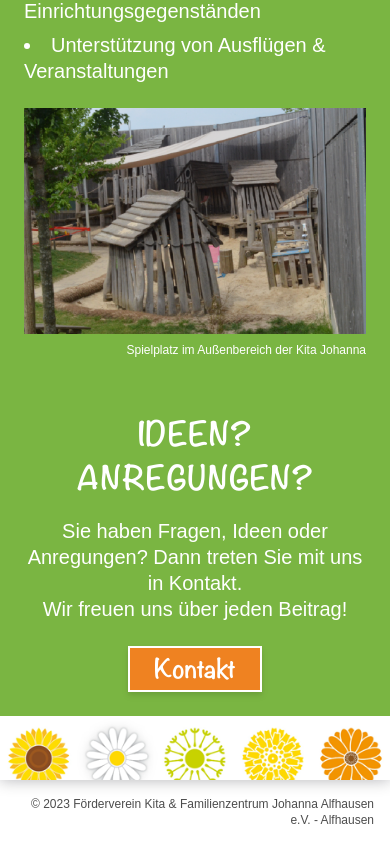
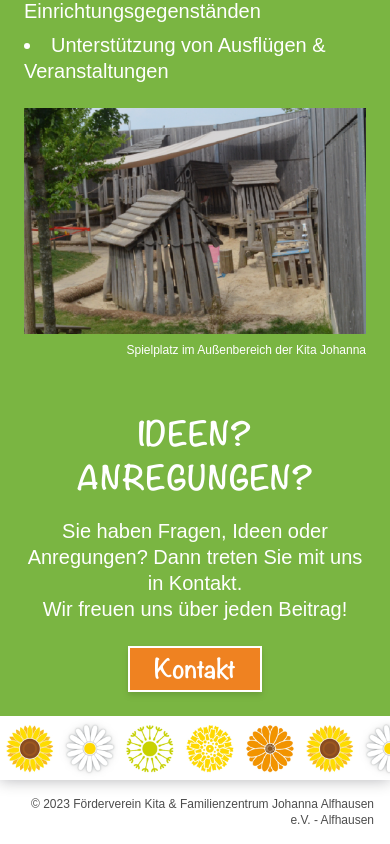
Before and after one commit to tjuretzek/foerderverein-kita-johanna, a Next.js app: page / in a window 390 px wide. Shown: the part 1163-2007 px from the top of the page. Built offline with nearby package versions, Linux system fonts and the light colour scheme; a web font is replaced by a local one.

Commit message:
footer contain

```diff
--- a/src/components/Footer.tsx
+++ b/src/components/Footer.tsx
@@ -1,3 +1,3 @@
 export default function Footer() {
-  return <footer className='w-full bg-white md:h-25 h-16 bg-footer md:bg-auto bg-cover'></footer>
+  return <footer className='w-full bg-white md:h-25 h-16 bg-footer bg-contain'></footer>
 }
```
